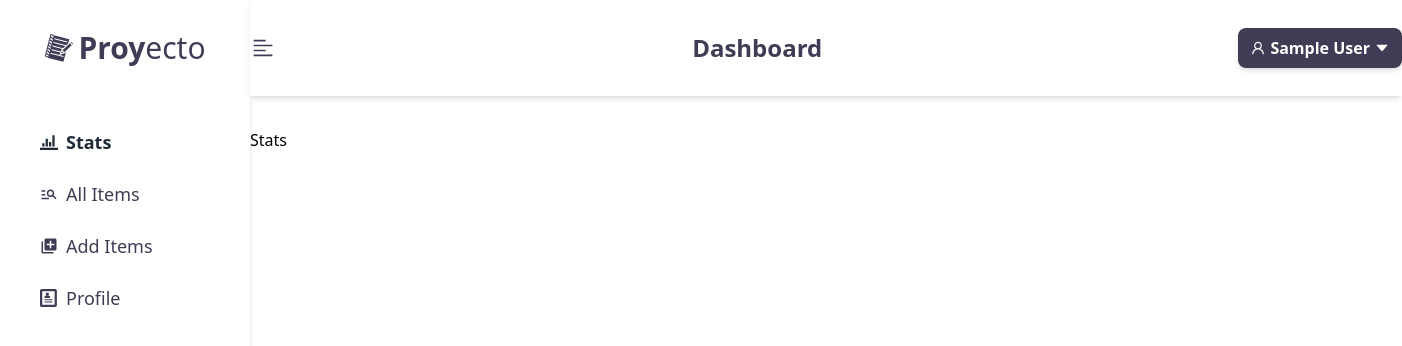
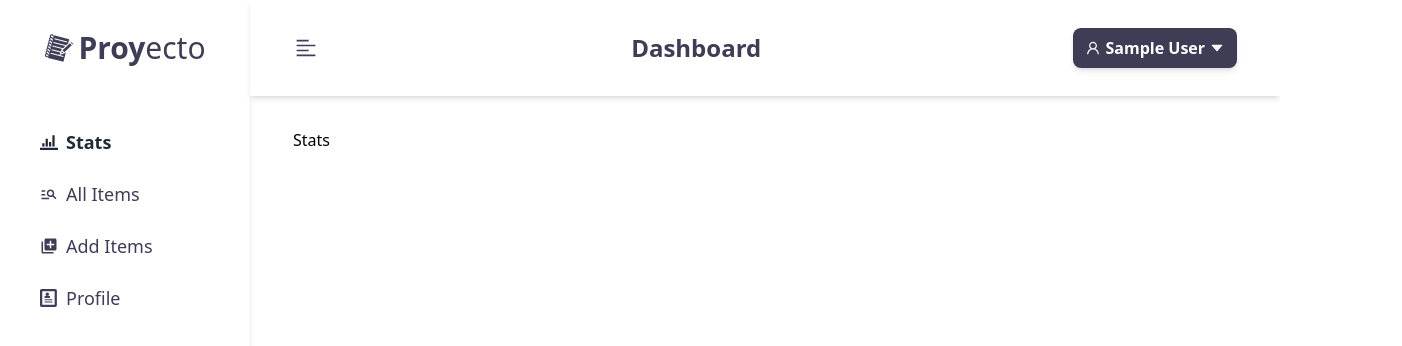
Before and after one commit to eglereact/Proyecto, a React (Create React App) app: page / in a window 1280 px wide. Shown: the top 346 px of the page, 1402 px wide, since content can reach past the window. Built offline with nearby package versions, Linux system fonts and the light colour scheme; sample sign-in values are in the browser's storage.

Commit message:
fix layout style

```diff
--- a/src/components/BigSidebar.js
+++ b/src/components/BigSidebar.js
@@ -13,7 +13,7 @@ function BigSidebar() {
             : "sidebar-container-big show-sidebar-big"
         }
       >
-        <div className="">
+        <div className="sticky top-0 left-0">
           <header className="h-24 flex items-center justify-center">
             <Logo />
           </header>
--- a/src/components/Navbar.js
+++ b/src/components/Navbar.js
@@ -14,7 +14,7 @@ function Navbar() {
 
   return (
     <nav className="flex items-center justify-center shadow-md h-24 top-0 sticky bg-white">
-      <div className="flex w-[90vw] items-center justify-between">
+      <div className="flex w-[90vw] md:w-11/12 items-center justify-between">
         <button
           type="button"
           className="bg-transparent border border-transparent text-2xl text-[#3F3D56] cursor-pointer flex items-center"
--- a/src/pages/dashboard/SharedLayout.js
+++ b/src/pages/dashboard/SharedLayout.js
@@ -9,7 +9,7 @@ function SharedLayout() {
         <BigSidebar />
         <div>
           <Navbar />
-          <div className="w-11/12 md:w-[90vw] m-auto py-8">
+          <div className="md:w-11/12 w-[90vw] m-auto py-8">
             <Outlet />
           </div>
         </div>
--- a/src/pages/dashboard/Stats.js
+++ b/src/pages/dashboard/Stats.js
@@ -1,5 +1,9 @@
 function Stats() {
-  return <div>Stats</div>;
+  return (
+    <div>
+      <h1>Stats</h1>
+    </div>
+  );
 }
 
 export default Stats;
```
